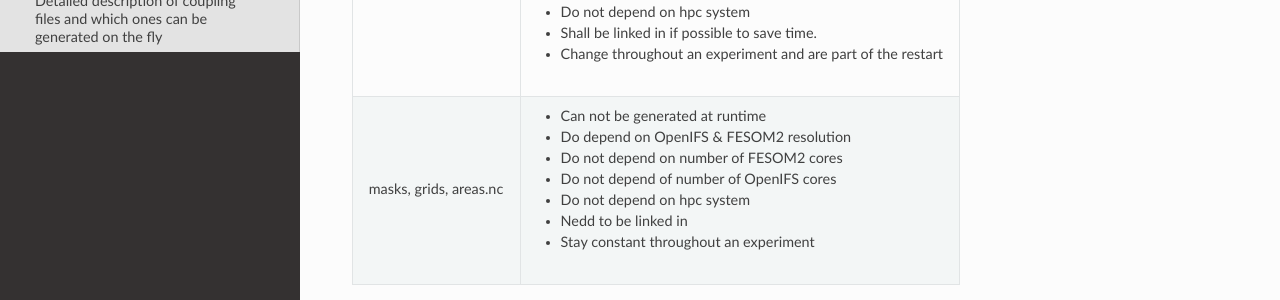
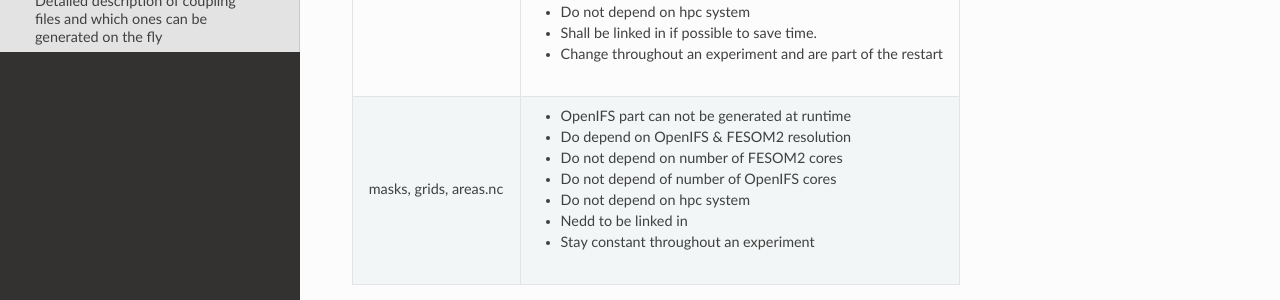
Before and after one commit to AWI-ESM/documentation_AWI-CM3, a Sphinx documentation site: the page built from source/workfolder.rst, in a window 1280 px wide and 900 px high, scrolled down 2397 px. Shown: the part 426-726 px from the top of the window. Built offline with Sphinx 7.4.7 and the Read the Docs theme 2.0.0, drawn with Linux system fonts in a browser that asks for light colours.

Commit message:
Update workfolder.rst

```diff
--- a/source/workfolder.rst
+++ b/source/workfolder.rst
@@ -187,7 +187,7 @@ Detailed description of coupling files and which ones can be generated on the fl
 |                           | - Shall be linked in if possible to save time.                |
 |                           | - Change throughout an experiment and are part of the restart |
 +---------------------------+---------------------------------------------------------------+
-| masks, grids, areas.nc    | - Can not be generated at runtime                             |
+| masks, grids, areas.nc    | - OpenIFS part can not be generated at runtime                |
 |                           | - Do depend on OpenIFS & FESOM2 resolution                    |
 |                           | - Do not depend on number of FESOM2 cores                     |
 |                           | - Do not depend of number of OpenIFS cores                    |
```
